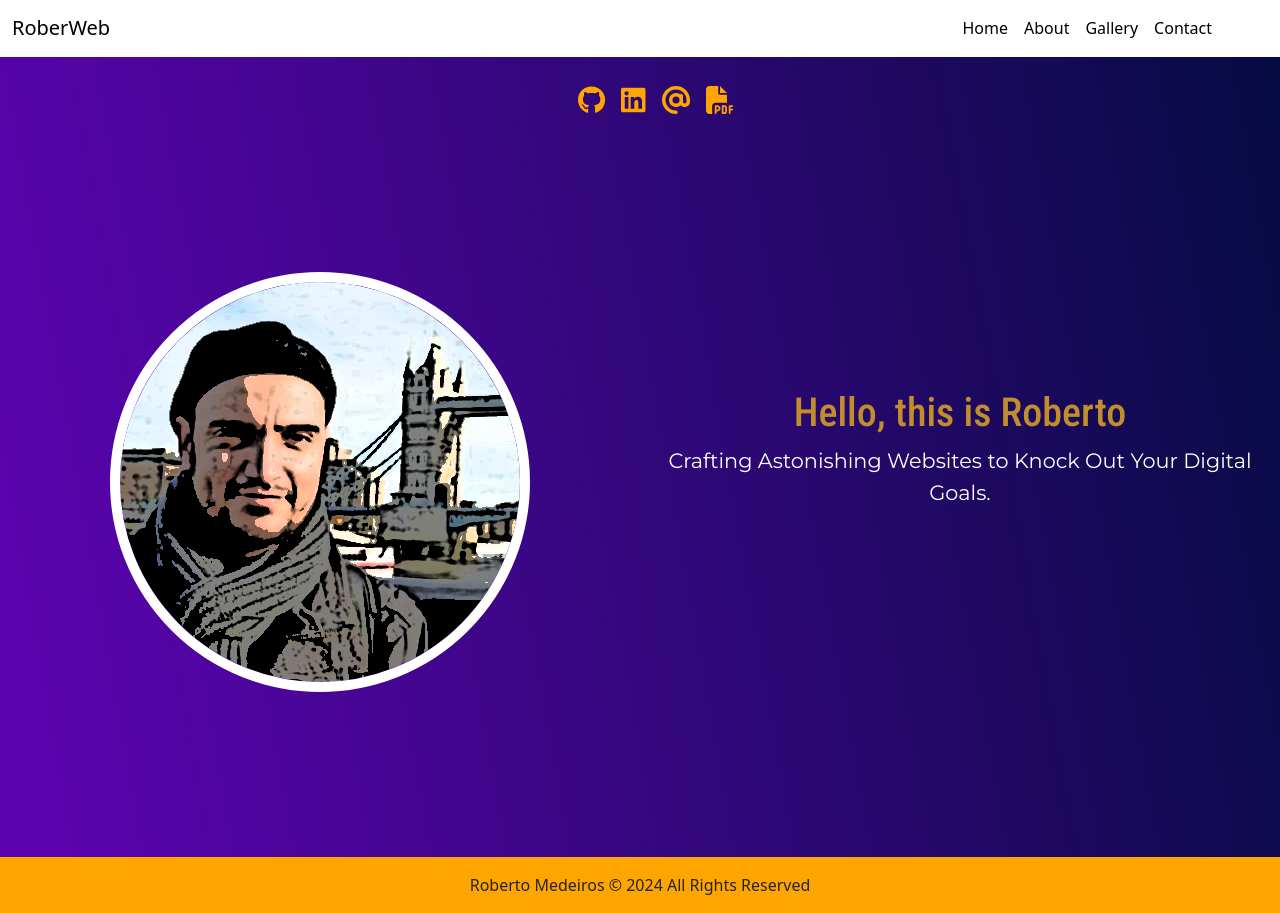
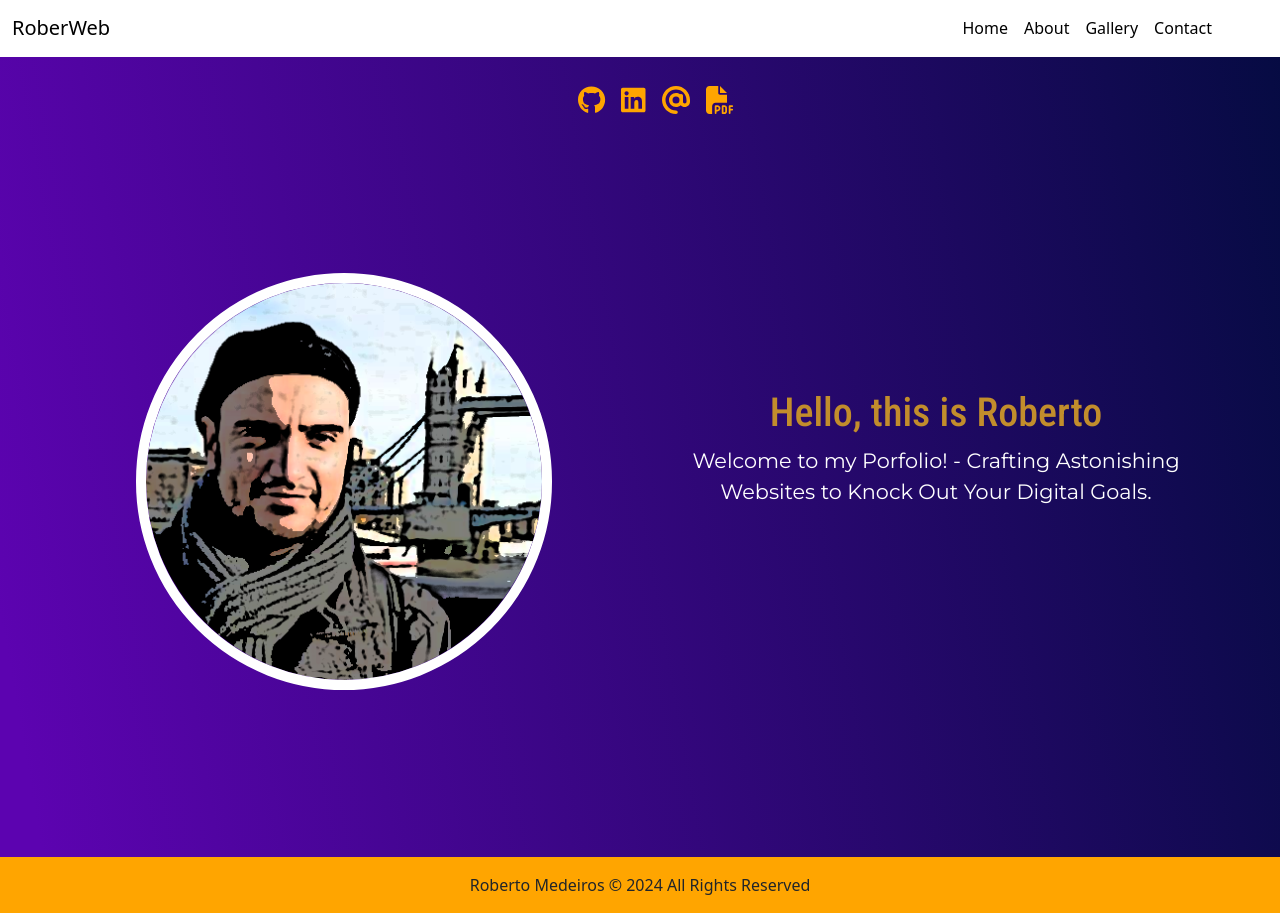
Before and after one commit to rober-web/React-Portfolio, a React (Vite) app: page / in a window 1280 px wide. Built offline with nearby package versions, Linux system fonts and the light colour scheme.

Commit message:
added some padding to the text section

```diff
--- a/src/components/Hero/Hero.jsx
+++ b/src/components/Hero/Hero.jsx
@@ -1,14 +1,12 @@
 import "./hero.css";
 import mainImage from "../../assets/img/main-image.png";
-
 
 const Hero = () => {
   return (
     <section
       id="hero"
-      className="d-flex align-items-center min-vh-100 animate__animated animate__fadeIn"
+      className="d-flex align-items-center min-vh-100 animate__animated animate__fadeIn p-5"
     >
-
       <div className="container-fluid">
         <div className="row">
           <div className="col-md-6 the-border d-flex justify-content-center px-5 pb-5 mt-md-5">
@@ -24,7 +22,8 @@ const Hero = () => {
               Hello, this is Roberto
             </h1>
             <p className="animate__animated animate__fadeInUp">
-              Crafting Astonishing Websites to Knock Out Your Digital Goals.
+              Welcome to my Porfolio! - Crafting Astonishing Websites to Knock
+              Out Your Digital Goals.
             </p>
           </div>
         </div>
```
